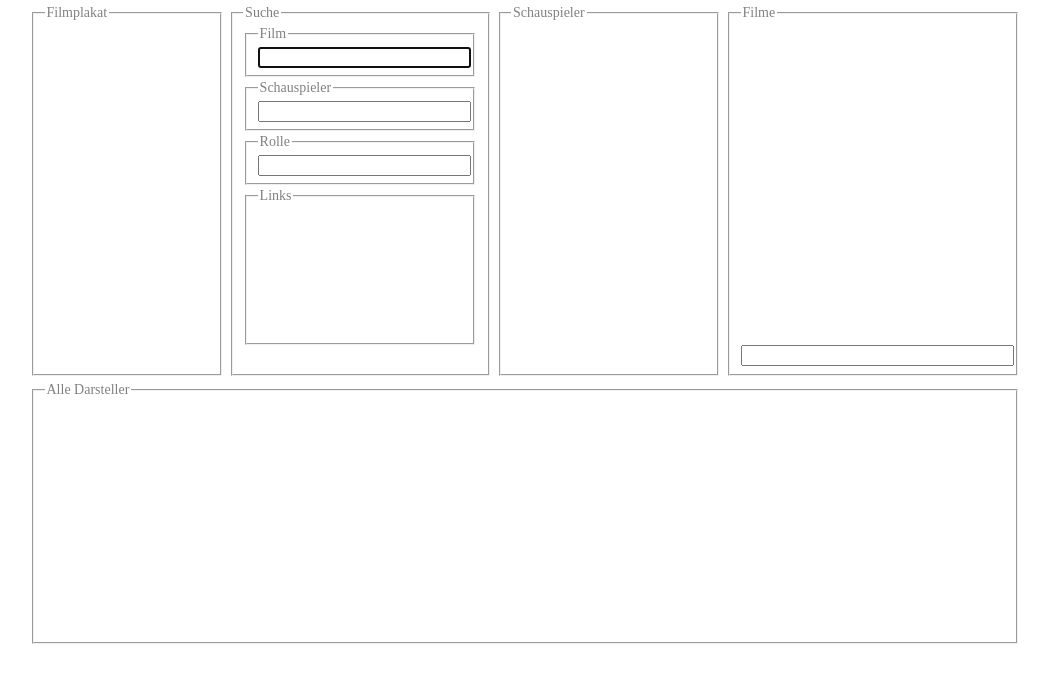
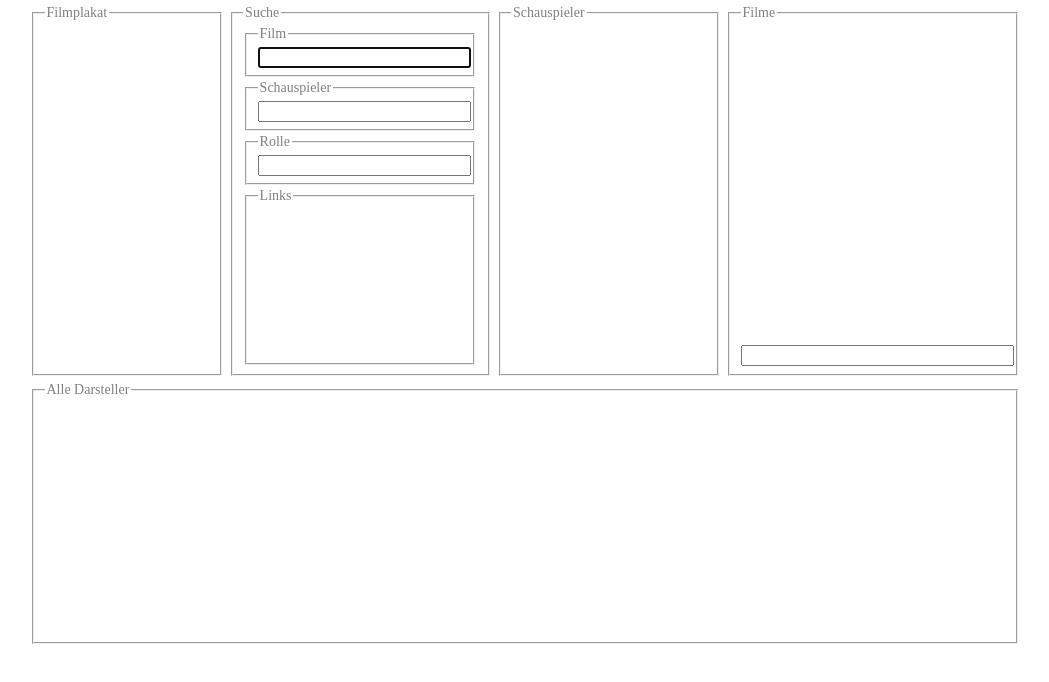
Before and after one commit to tlimbach/derwodaso_js, a website: page public_html/index.html in a window 1280 px wide. Shown: the whole page, without its empty margins (115-1164 px from the left). Drawn offline with Linux system fonts and the light colour scheme.

```diff
--- a/public_html/style.css
+++ b/public_html/style.css
@@ -100,8 +100,8 @@
 }
 
 #links {
-    height: 135px;
-    max-height: 135px;
+    height: 155px;
+    max-height: 155px;
     max-width: 115px;
     overflow: hidden;
     text-align: left;
```
